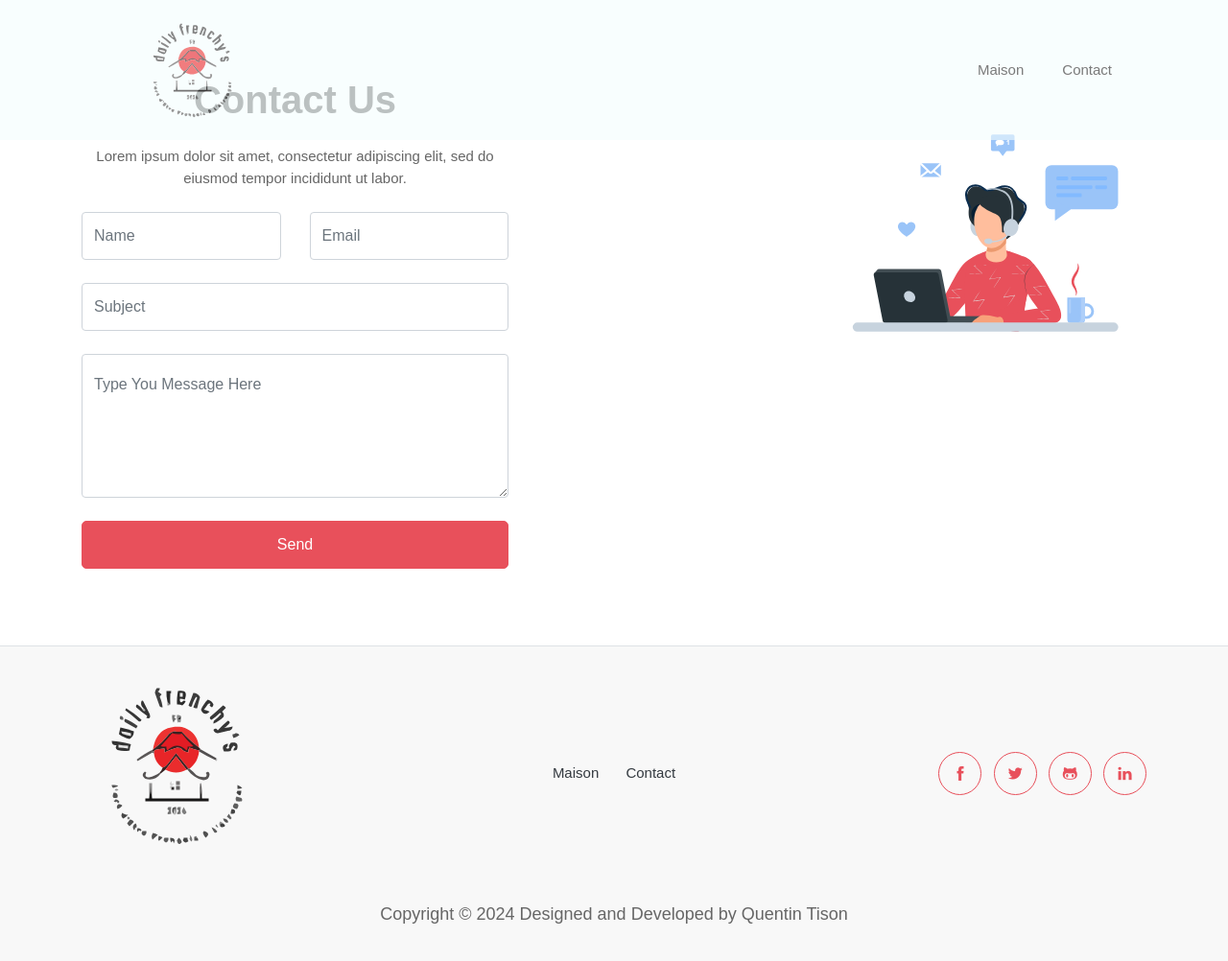
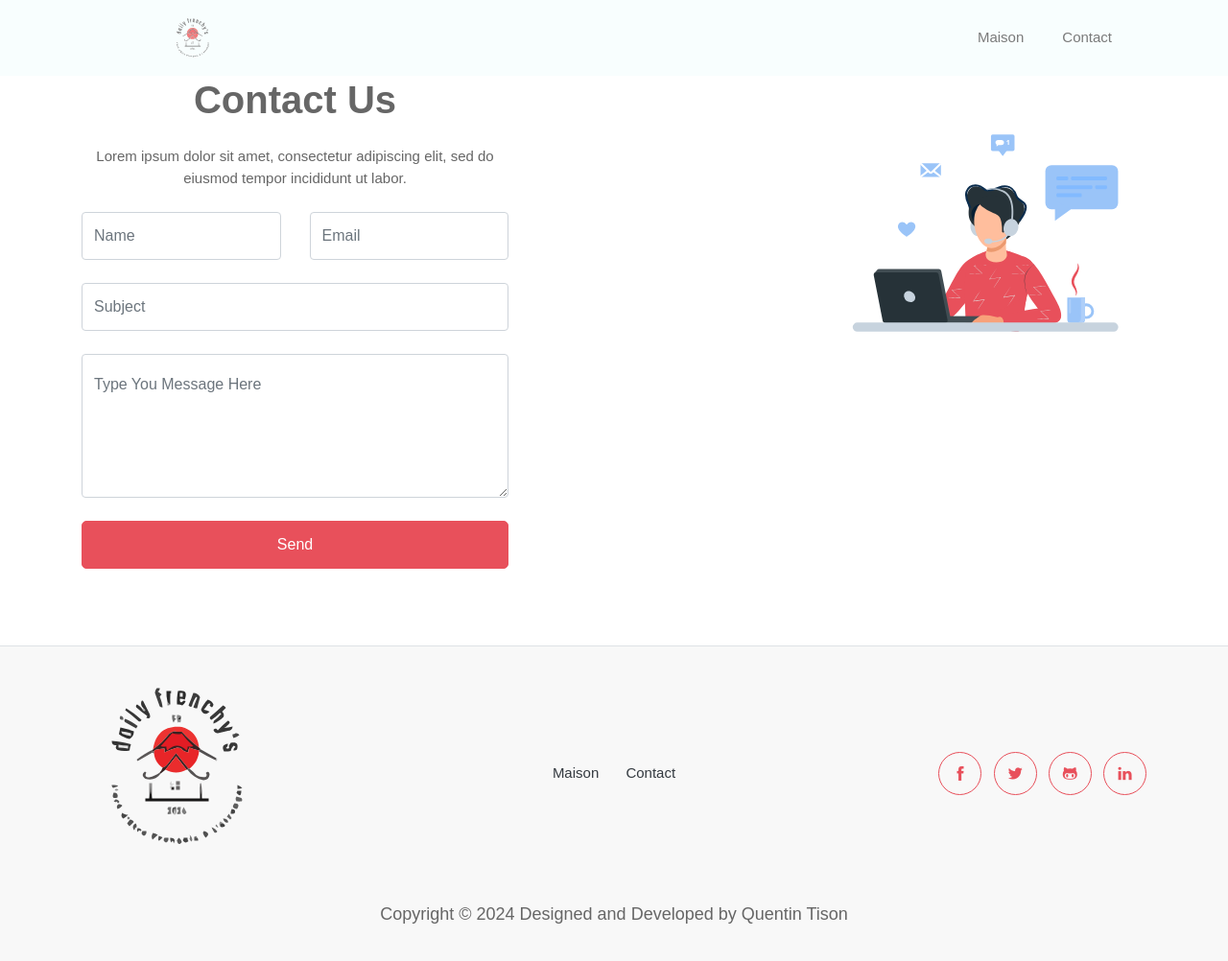
Before and after one commit to dailyfrenchy/news, a Jekyll site: the page built from _pages/contact.md, in a window 1280 px wide and 1009 px high. Shown: the top 1002 px of the window at 96% size. Built offline with Jekyll 4.4.1, drawn with Linux system fonts in a browser that asks for light colours; some web fonts are replaced.

Commit message:
Update header.html

```diff
--- a/_includes/header.html
+++ b/_includes/header.html
@@ -3,7 +3,7 @@
   <div class="container">
     <!-- navbar -->
     <nav class="navbar navbar-expand-lg navbar-light bg-transparent">
-      <a class="navbar-brand" href="{{ site.baseurl }}"><img class="img-fluid" src="{{ site.data.parameters.logo | relative_url }}" alt="{{ site.title }}"></a>
+      <a class="navbar-brand" href="{{ site.baseurl }}"><img class="img-fluid w-25 h-25" src="{{ site.data.parameters.logo | relative_url }}" alt="{{ site.title }}"></a>
       <button class="navbar-toggler border-0" type="button" data-toggle="collapse" data-target="#navigation">
         <i class="ti-menu h3"></i>
       </button>
```
